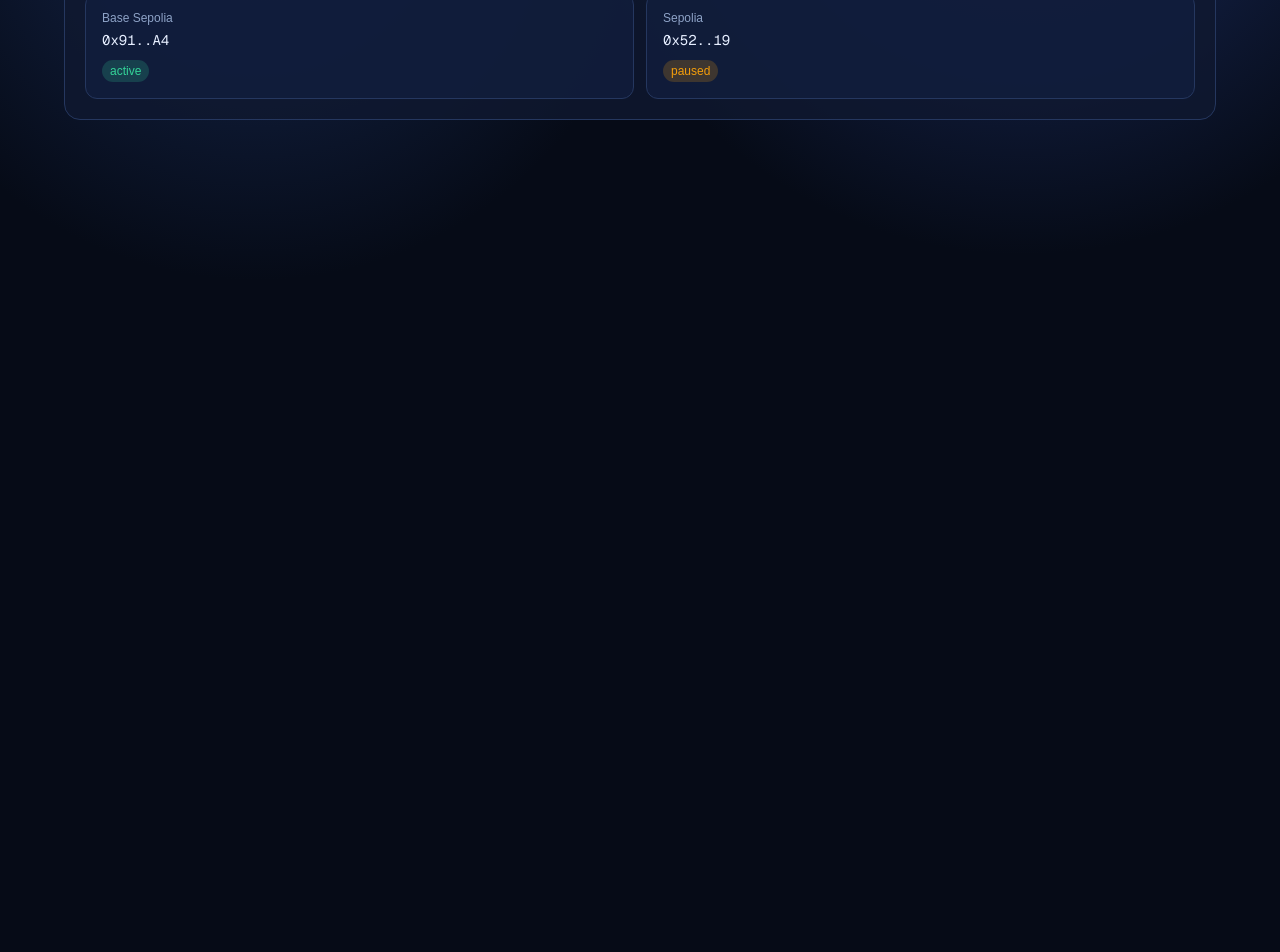
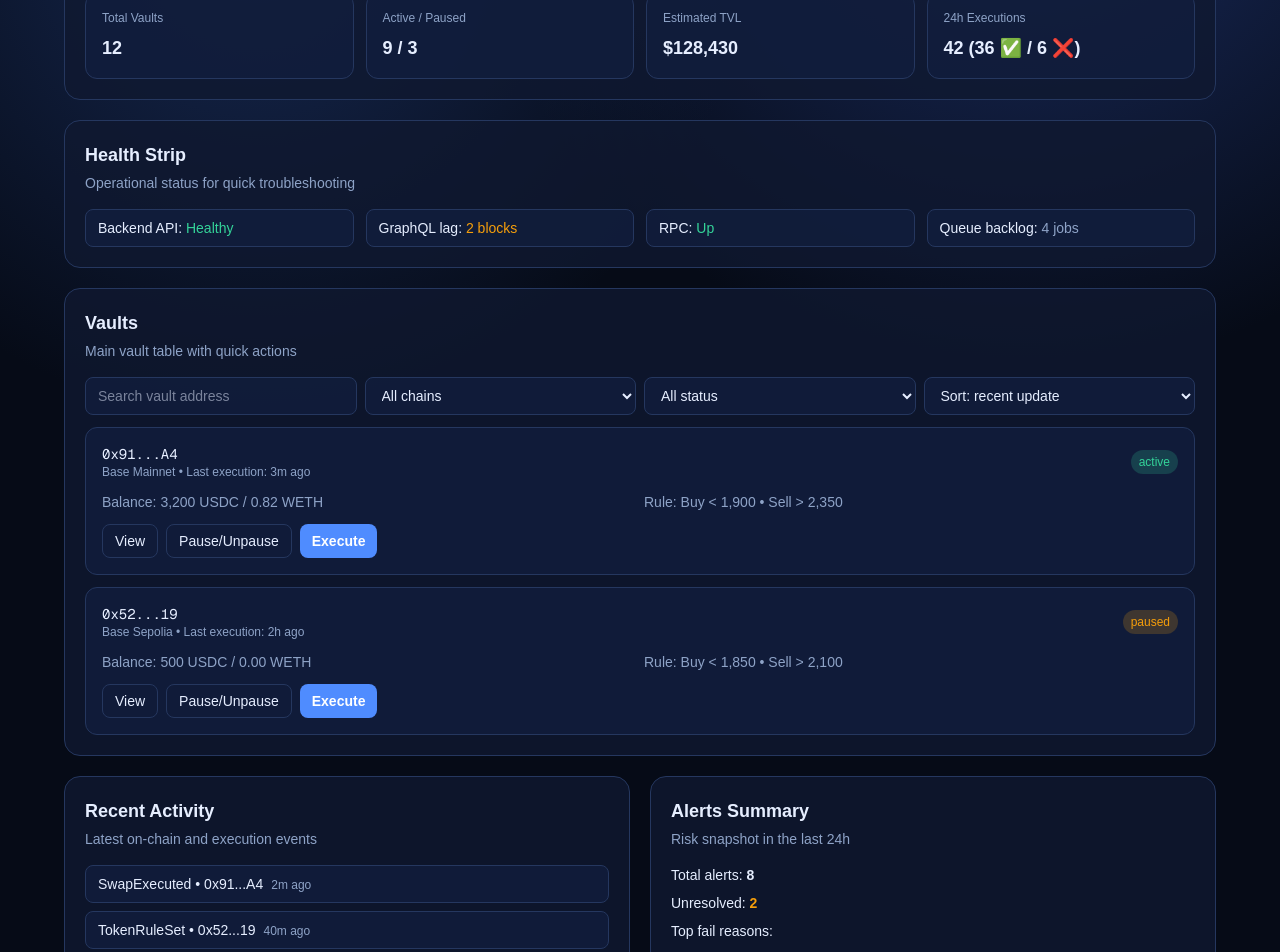
Before and after one commit to le-dat/sentient-frontend, a Next.js app: page /app in a window 1280 px wide. Shown: the part 200-1152 px from the top of the page. Before the commit the page ends 800 px from the top, so only its background shows below. Built offline with nearby package versions, Linux system fonts and the light colour scheme.

Commit message:
feat(ui): enrich dashboard blocks and improve create-vault form UX

```diff
--- a/app/app/page.tsx
+++ b/app/app/page.tsx
@@ -1,27 +1,121 @@
 import { SectionCard } from "@/components/ui/section-card";
 import { StatusChip } from "@/components/ui/status-chip";
 
+const topCards = [
+  { label: "Total Vaults", value: "12" },
+  { label: "Active / Paused", value: "9 / 3" },
+  { label: "Estimated TVL", value: "$128,430" },
+  { label: "24h Executions", value: "42 (36 ✅ / 6 ❌)" },
+];
+
 const vaults = [
-  { addr: "0x91..A4", chain: "Base Sepolia", status: "active" as const },
-  { addr: "0x52..19", chain: "Sepolia", status: "paused" as const },
+  {
+    addr: "0x91...A4",
+    chain: "Base Mainnet",
+    status: "active" as const,
+    balance: "3,200 USDC / 0.82 WETH",
+    rule: "Buy < 1,900 • Sell > 2,350",
+    lastExecution: "3m ago",
+  },
+  {
+    addr: "0x52...19",
+    chain: "Base Sepolia",
+    status: "paused" as const,
+    balance: "500 USDC / 0.00 WETH",
+    rule: "Buy < 1,850 • Sell > 2,100",
+    lastExecution: "2h ago",
+  },
+];
+
+const activities = [
+  { type: "SwapExecuted", vault: "0x91...A4", time: "2m ago" },
+  { type: "TokenRuleSet", vault: "0x52...19", time: "40m ago" },
+  { type: "ShieldTriggered", vault: "0x91...A4", time: "3h ago" },
+  { type: "ExecutionFailed", vault: "0xA8...F3", time: "5h ago" },
 ];
 
 export default function DashboardPage() {
   return (
     <div className="space-y-5">
-      <SectionCard title="Dashboard" description="Vault overview (GraphQL read path)">
-        <div className="grid gap-3 md:grid-cols-2">
+      <SectionCard title="Dashboard" description="Overview → Status → Actions">
+        <div className="grid gap-3 md:grid-cols-4">
+          {topCards.map((c) => (
+            <div key={c.label} className="rounded-xl border border-border bg-card-2/70 p-4">
+              <p className="text-xs text-muted">{c.label}</p>
+              <p className="mt-2 text-lg font-semibold">{c.value}</p>
+            </div>
+          ))}
+        </div>
+      </SectionCard>
+
+      <SectionCard title="Health Strip" description="Operational status for quick troubleshooting">
+        <div className="grid gap-3 md:grid-cols-4">
+          <div className="rounded-lg border border-border bg-card-2/70 px-3 py-2 text-sm">Backend API: <span className="text-success">Healthy</span></div>
+          <div className="rounded-lg border border-border bg-card-2/70 px-3 py-2 text-sm">GraphQL lag: <span className="text-warning">2 blocks</span></div>
+          <div className="rounded-lg border border-border bg-card-2/70 px-3 py-2 text-sm">RPC: <span className="text-success">Up</span></div>
+          <div className="rounded-lg border border-border bg-card-2/70 px-3 py-2 text-sm">Queue backlog: <span className="text-muted">4 jobs</span></div>
+        </div>
+      </SectionCard>
+
+      <SectionCard title="Vaults" description="Main vault table with quick actions">
+        <div className="mb-3 grid gap-2 md:grid-cols-4">
+          <input className="rounded-lg border border-border bg-card-2/70 px-3 py-2 text-sm" placeholder="Search vault address" />
+          <select className="rounded-lg border border-border bg-card-2/70 px-3 py-2 text-sm"><option>All chains</option></select>
+          <select className="rounded-lg border border-border bg-card-2/70 px-3 py-2 text-sm"><option>All status</option></select>
+          <select className="rounded-lg border border-border bg-card-2/70 px-3 py-2 text-sm"><option>Sort: recent update</option></select>
+        </div>
+
+        <div className="space-y-3">
           {vaults.map((v) => (
             <div key={v.addr} className="rounded-xl border border-border bg-card-2/70 p-4">
-              <p className="text-xs text-muted">{v.chain}</p>
-              <p className="mt-1 font-mono text-sm">{v.addr}</p>
-              <div className="mt-2">
+              <div className="flex flex-wrap items-center justify-between gap-3">
+                <div>
+                  <p className="font-mono text-sm">{v.addr}</p>
+                  <p className="text-xs text-muted">{v.chain} • Last execution: {v.lastExecution}</p>
+                </div>
                 <StatusChip status={v.status} />
+              </div>
+
+              <div className="mt-3 grid gap-2 md:grid-cols-2">
+                <p className="text-sm text-muted">Balance: {v.balance}</p>
+                <p className="text-sm text-muted">Rule: {v.rule}</p>
+              </div>
+
+              <div className="mt-3 flex gap-2">
+                <button className="rounded-lg border border-border px-3 py-1.5 text-sm">View</button>
+                <button className="rounded-lg border border-border px-3 py-1.5 text-sm">Pause/Unpause</button>
+                <button className="rounded-lg bg-primary px-3 py-1.5 text-sm font-semibold text-white">Execute</button>
               </div>
             </div>
           ))}
         </div>
       </SectionCard>
+
+      <div className="grid gap-5 md:grid-cols-2">
+        <SectionCard title="Recent Activity" description="Latest on-chain and execution events">
+          <div className="space-y-2">
+            {activities.map((a, i) => (
+              <div key={i} className="rounded-lg border border-border bg-card-2/70 px-3 py-2 text-sm">
+                <span className="font-medium">{a.type}</span> • {a.vault}
+                <span className="ml-2 text-xs text-muted">{a.time}</span>
+              </div>
+            ))}
+          </div>
+        </SectionCard>
+
+        <SectionCard title="Alerts Summary" description="Risk snapshot in the last 24h">
+          <div className="space-y-2 text-sm">
+            <p>Total alerts: <span className="font-semibold">8</span></p>
+            <p>Unresolved: <span className="font-semibold text-warning">2</span></p>
+            <p>Top fail reasons:</p>
+            <ul className="list-disc pl-5 text-muted">
+              <li>SlippageTooHigh</li>
+              <li>Stale oracle price</li>
+              <li>Execution revert</li>
+            </ul>
+          </div>
+        </SectionCard>
+      </div>
     </div>
   );
 }
--- a/app/app/vault/new/page.tsx
+++ b/app/app/vault/new/page.tsx
@@ -3,12 +3,44 @@ import { SectionCard } from "@/components/ui/section-card";
 export default function CreateVaultPage() {
   return (
     <div className="space-y-5">
-      <SectionCard title="Create Vault" description="Wizard skeleton (REST write path)">
-        <div className="grid gap-3 md:grid-cols-2">
-          <input className="rounded-lg border border-border bg-card-2/70 px-3 py-2" placeholder="Executor address" />
-          <input className="rounded-lg border border-border bg-card-2/70 px-3 py-2" placeholder="Max trade amount" />
-          <input className="rounded-lg border border-border bg-card-2/70 px-3 py-2" placeholder="Cooldown seconds" />
-          <button className="rounded-lg bg-primary px-3 py-2 font-semibold text-primary-foreground">Create Vault</button>
+      <SectionCard title="Create Vault" description="Simple form for non-tech users">
+        <div className="rounded-lg border border-border bg-card-2/70 p-3 text-sm text-muted">
+          Executor is auto-filled from server bot config. You only need to adjust limits.
+        </div>
+
+        <div className="mt-4 grid gap-3 md:grid-cols-2">
+          <label className="grid gap-1">
+            <span className="text-xs text-muted">Executor (auto)</span>
+            <input className="rounded-lg border border-border bg-card-2/70 px-3 py-2" defaultValue="0xServerExecutor..." readOnly />
+          </label>
+
+          <label className="grid gap-1">
+            <span className="text-xs text-muted">Max trade amount (per trade)</span>
+            <input className="rounded-lg border border-border bg-card-2/70 px-3 py-2" placeholder="1000" />
+          </label>
+
+          <label className="grid gap-1">
+            <span className="text-xs text-muted">Cooldown (seconds)</span>
+            <input className="rounded-lg border border-border bg-card-2/70 px-3 py-2" placeholder="300" />
+          </label>
+
+          <label className="grid gap-1">
+            <span className="text-xs text-muted">Automation caller (optional)</span>
+            <input className="rounded-lg border border-border bg-card-2/70 px-3 py-2" placeholder="0x..." />
+          </label>
+
+          <label className="grid gap-1 md:col-span-2">
+            <span className="text-xs text-muted">Network</span>
+            <select className="rounded-lg border border-border bg-card-2/70 px-3 py-2">
+              <option>Base Sepolia</option>
+              <option>Base Mainnet</option>
+            </select>
+          </label>
+        </div>
+
+        <div className="mt-4 flex gap-2">
+          <button className="rounded-lg bg-primary px-4 py-2 font-semibold text-white">Create Vault</button>
+          <button className="rounded-lg border border-border px-4 py-2">Advanced settings</button>
         </div>
       </SectionCard>
     </div>
```
